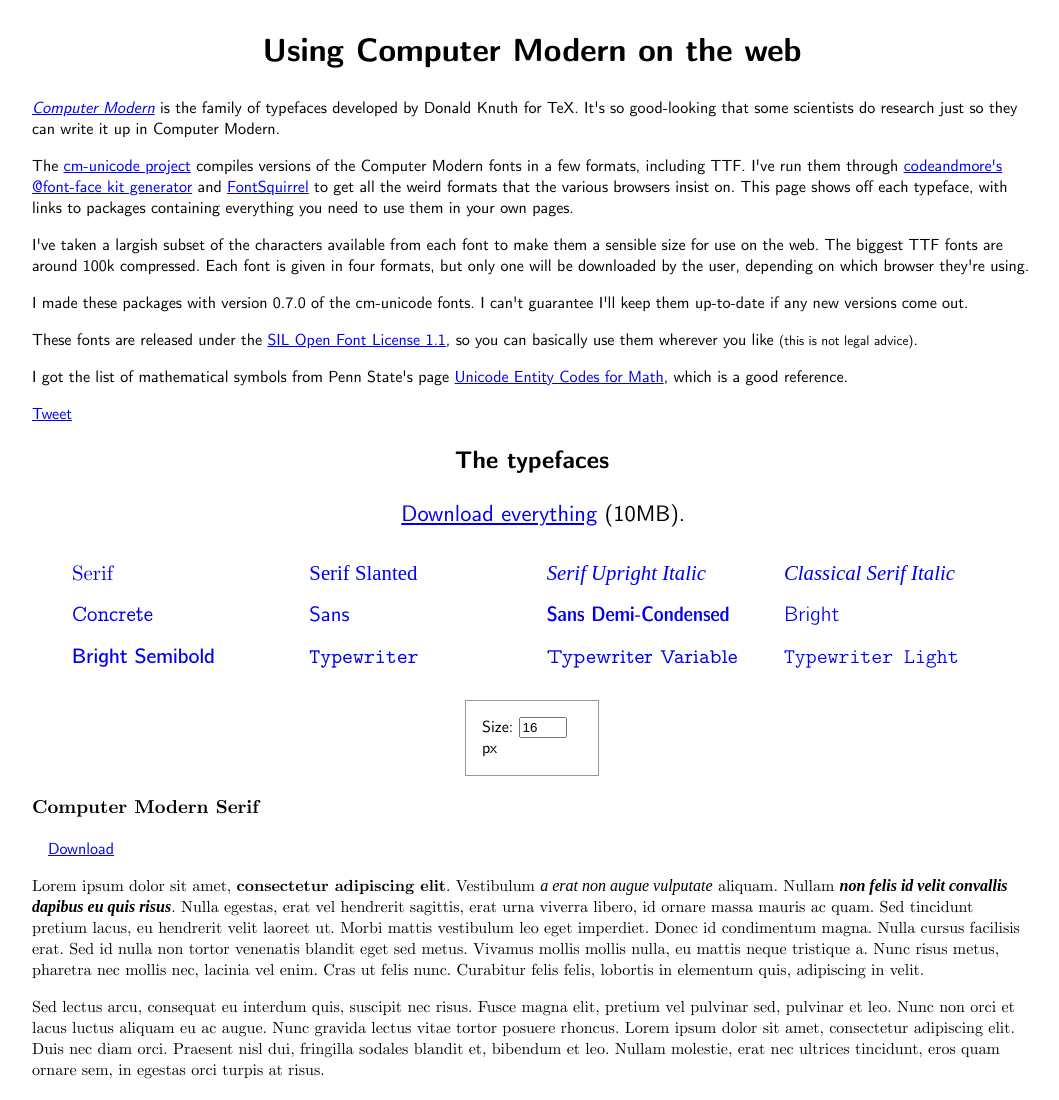
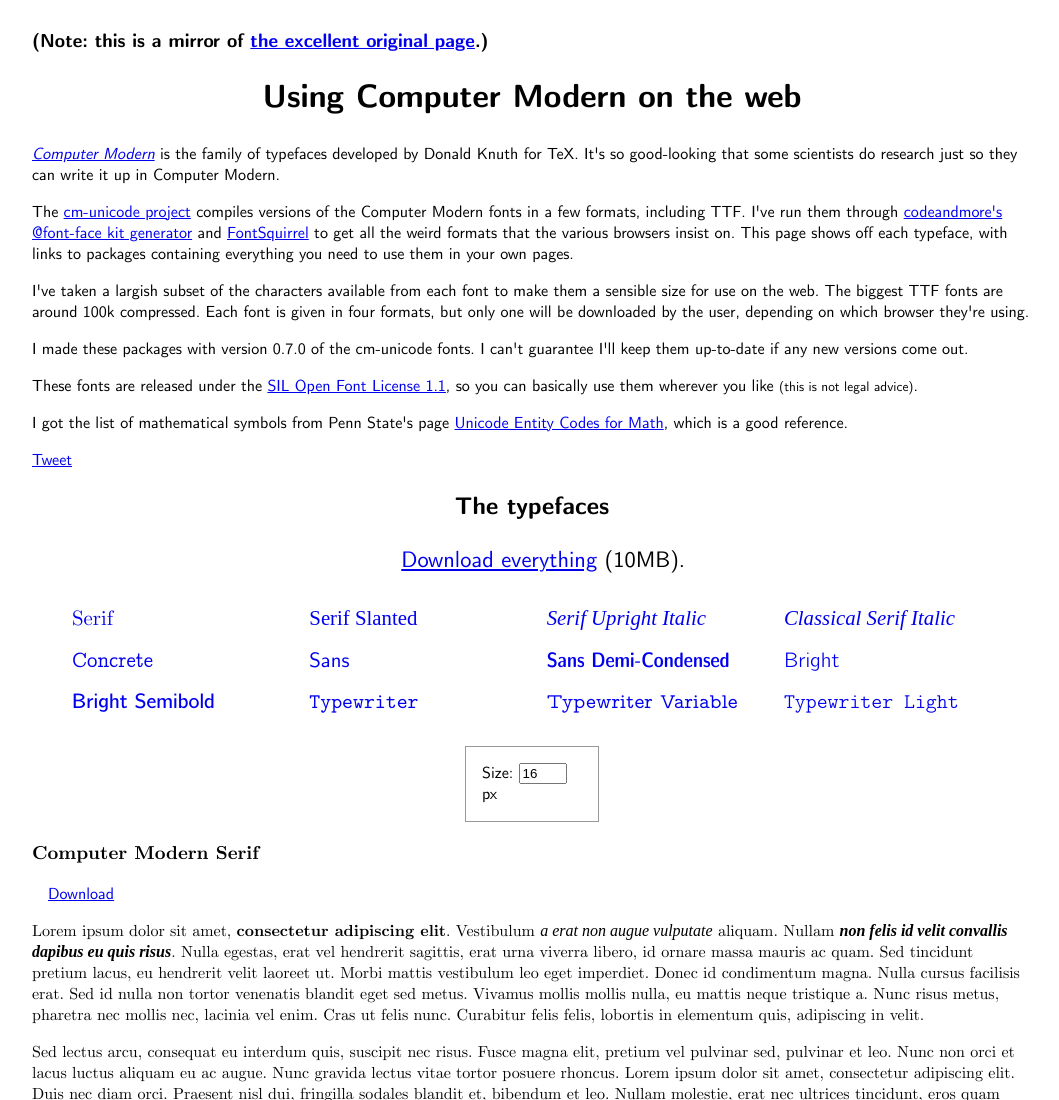
Before and after one commit to wizardsoftheweb/computer-modern-on-the-web, a plain HTML site: page index.html in a window 1280 px wide. Shown: the top 1100 px of the page, without its empty margins (108-1167 px from the left). Drawn offline with nearby package versions, Linux system fonts and the light colour scheme; a web font is replaced by a local one.

Commit message:
Add link to original

```diff
--- a/index.html
+++ b/index.html
@@ -38,6 +38,7 @@
 	</head>
 	<body>
 		<div id="intro">
+		<h3>(Note: this is a mirror of <a href="https://www.checkmyworking.com/cm-web-fonts/">the excellent original page</a>.)
 			<h1>Using Computer Modern on the web</h1>
 			<p><em><a href="http://en.wikipedia.org/wiki/Computer_Modern">Computer Modern</a></em> is the family of typefaces developed by Donald Knuth for TeX. It's so good-looking that some scientists do research just so they can write it up in Computer Modern.</p>
 			<p>The <a href="http://cm-unicode.sourceforge.net/">cm-unicode project</a> compiles versions of the Computer Modern fonts in a few formats, including TTF. I've run them through <a href="http://fontface.codeandmore.com/">codeandmore's @font-face kit generator</a> and <a href="http://www.fontsquirrel.com/fontface/generator">FontSquirrel</a> to get all the weird formats that the various browsers insist on. This page shows off each typeface, with links to packages containing everything you need to use them in your own pages.</p>
```
